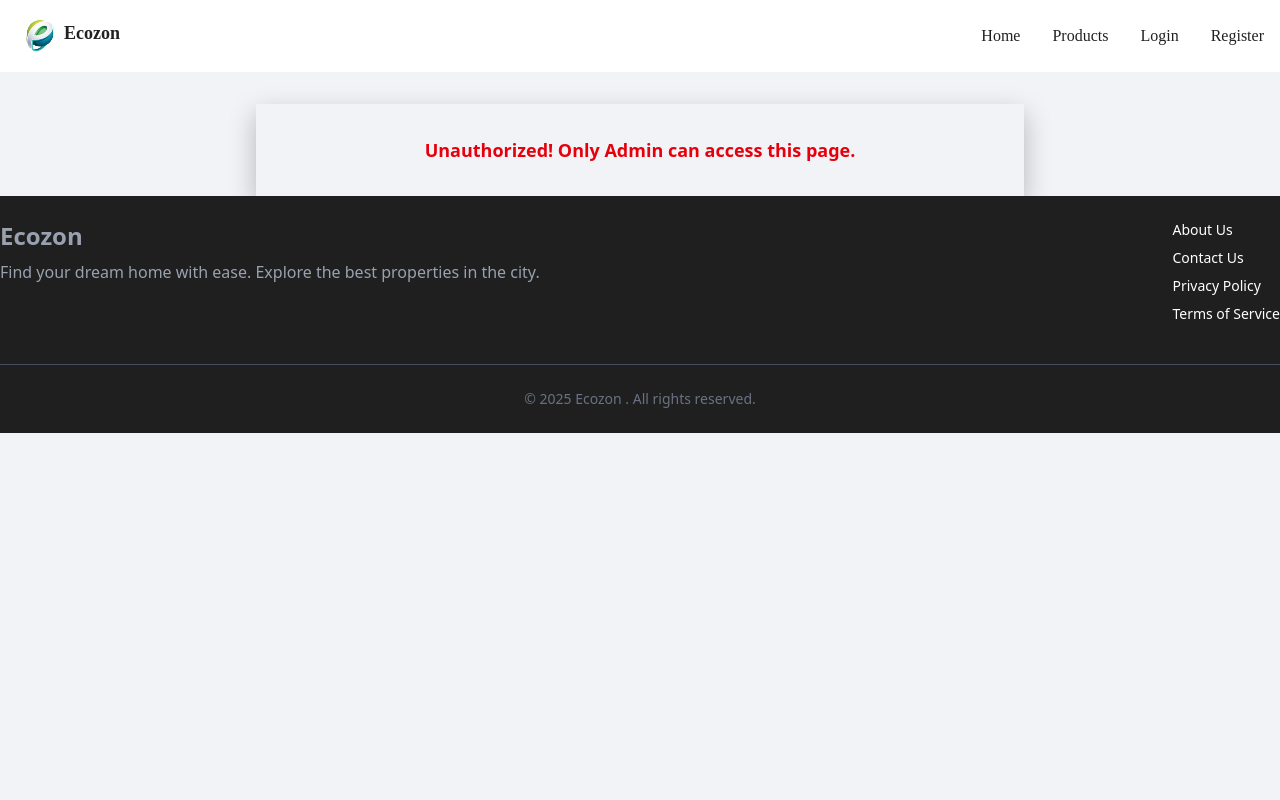
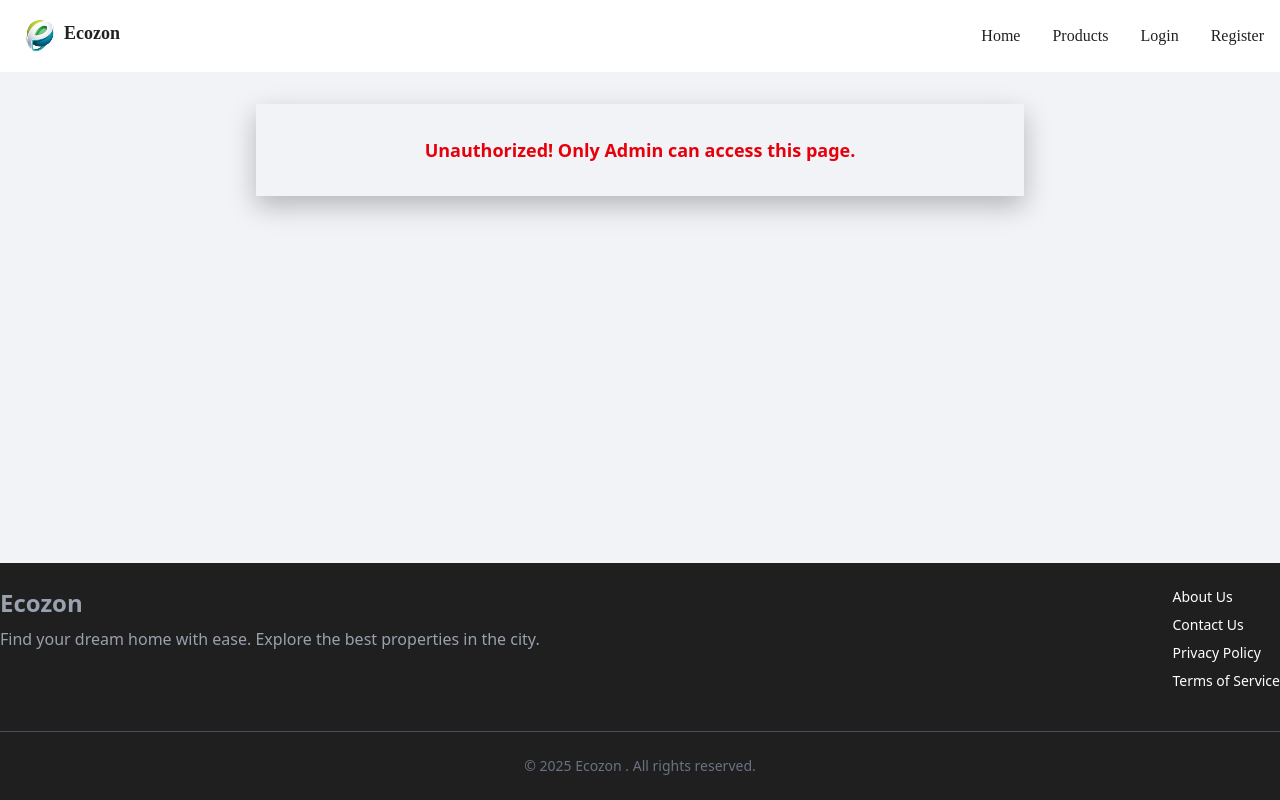
Before and after one commit to iamalokpatel/Ecozon, a Next.js app in the folder frontend/: page /dashboard/orders in a window 1280 px wide. Built offline with nearby package versions, Linux system fonts and the light colour scheme.

Commit message:
imrove styling

```diff
--- a/frontend/app/cart/page.js
+++ b/frontend/app/cart/page.js
@@ -94,7 +94,7 @@ const CartPage = () => {
   }
 
   return (
-    <div className="max-w-6xl mx-auto px-4 py-10 mb-36">
+    <div className="max-w-6xl mx-auto px-4 py-10">
       {cartItems.length === 0 ? (
         <div className="flex flex-col items-center justify-center text-center">
           <img
--- a/frontend/app/layout.js
+++ b/frontend/app/layout.js
@@ -7,11 +7,14 @@ import Footer from "@/components/Footer";
 export default function RootLayout({ children }) {
   return (
     <html lang="en">
-      <body>
+      <body className="flex flex-col min-h-screen">
+        {/* Navbar */}
         <Navbar />
-        <div className="layout">
-          <main>{children}</main>
-        </div>
+
+        {/* Main Content */}
+        <main className="flex-1">{children}</main>
+
+        {/* Footer always at bottom */}
         <Footer />
       </body>
     </html>
--- a/frontend/app/orders/page.jsx
+++ b/frontend/app/orders/page.jsx
@@ -55,7 +55,7 @@ const UserOrdersPage = () => {
   }
 
   return (
-    <div className="max-w-6xl mx-auto p-6 mb-12">
+    <div className="max-w-6xl mx-auto p-6">
       <h2 className="text-xl font-bold tracking-wide text-center text-gray-800 mb-10 uppercase relative after:content-[''] after:block after:w-20 after:h-1 after:bg-black after:mx-auto after:mt-2">
         My Orders
       </h2>
--- a/frontend/app/page.js
+++ b/frontend/app/page.js
@@ -4,14 +4,13 @@ import AllProductsList from "@/components/AllProductsList";
 
 const HomePage = () => {
   return (
-    <div className="min-h-screen pt-2 pb-16  px-4 sm:px-8  lg:px-4">
+    <div className="pt-2 px-4 sm:px-8 lg:px-4">
       <section className="mb-3">
-        <div className="grid grid-cols-1 sm:grid-cols-1 lg:grid-cols-1 gap-6">
-          <div className="border border-gray-200 bg-[#FFFFFF]  shadow-sm text-center text-gray-500 z-10">
-            <FeaturedProducts />
-          </div>
+        <div className="border border-gray-200 bg-white shadow-sm text-center text-gray-500">
+          <FeaturedProducts />
         </div>
       </section>
+
       <section>
         <AllProductsList />
       </section>
--- a/frontend/app/users/register/page.jsx
+++ b/frontend/app/users/register/page.jsx
@@ -12,10 +12,10 @@ const RegisterPage = () => {
   const handleRegister = async (e) => {
     e.preventDefault();
     try {
-      const response = await api.post("/auth/register", {
+      const response = await api.post("/users/auth/register", {
+        username,
         email,
         password,
-        username,
       });
       if (response.status === 201) {
         localStorage.setItem("userId", response.data.user._id);
--- a/frontend/components/Footer.jsx
+++ b/frontend/components/Footer.jsx
@@ -4,7 +4,7 @@ import Link from "next/link";
 
 const Footer = () => {
   return (
-    <footer className="w-full  py-6 bg-[#1f1f1f]">
+    <footer className="w-full mt-4 py-6 bg-[#1f1f1f]">
       <div className="max-w-7xl mx-auto flex flex-col md:flex-row justify-between items-start gap-10">
         <div className="md:w-1/2 space-y-2">
           <h2 className="text-2xl font-bold text-gray-400">Ecozon</h2>
```
